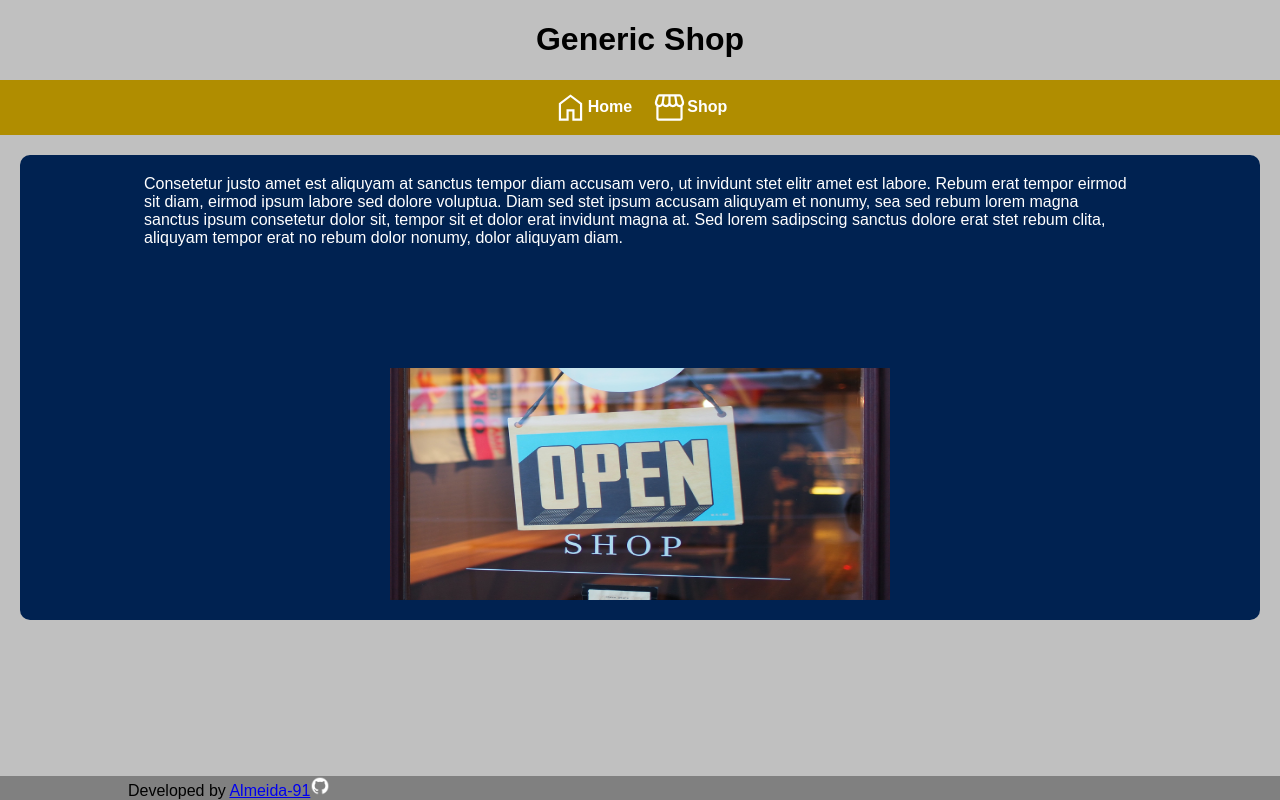
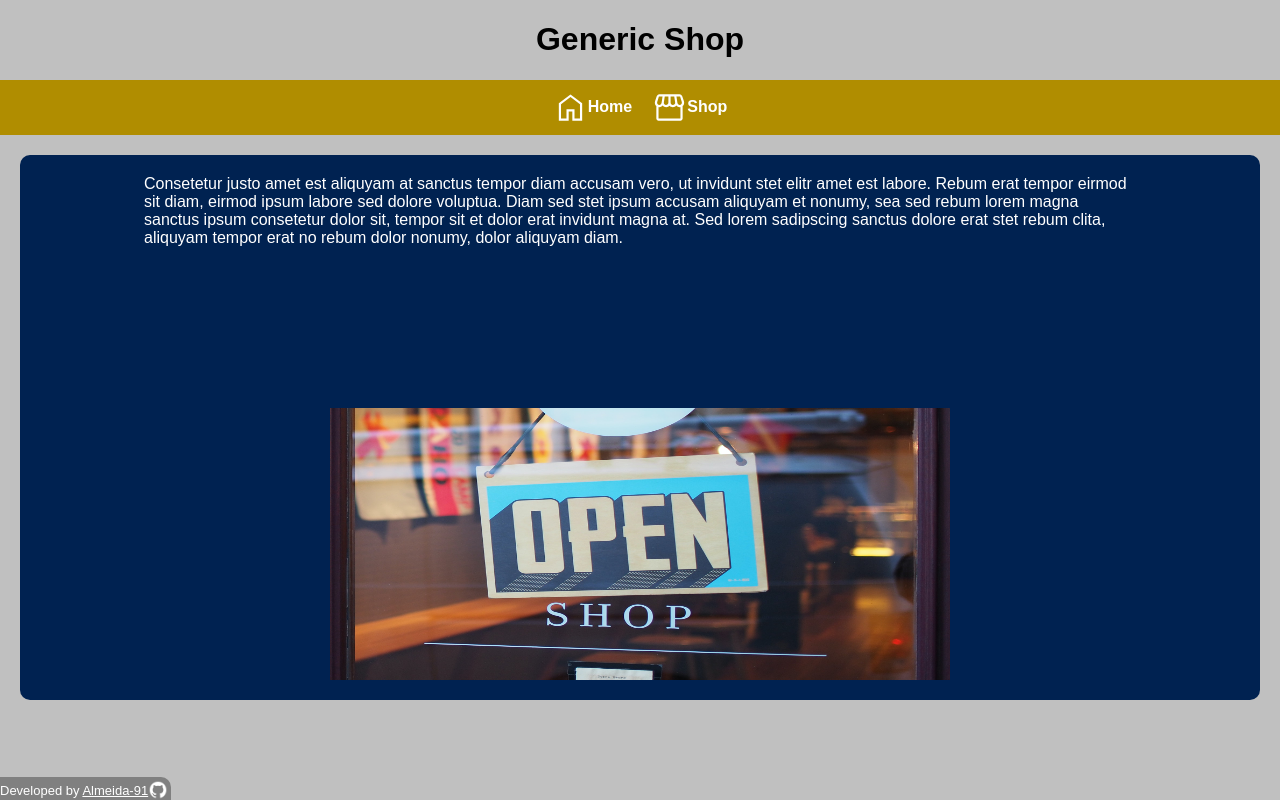
Before and after one commit to almeida-91/shopping-cart, a React (Create React App) app: page / in a window 1280 px wide. Built offline with nearby package versions, Linux system fonts and the light colour scheme; a web font is replaced by a local one.

Commit message:
Edit footer css

```diff
--- a/src/components/Footer.js
+++ b/src/components/Footer.js
@@ -9,8 +9,8 @@ const Footer = () => {
     <div className="footer">
       <p>
         Developed by <a href="https://github.com/almeida-91">Almeida-91</a>
-        <img src={gitIcon} alt="GitHub Icon" />
       </p>
+      <img src={gitIcon} alt="GitHub Icon" />
     </div>
   );
 };
--- a/src/components/footer.css
+++ b/src/components/footer.css
@@ -7,11 +7,23 @@
 .footer {
     display: flex;
     align-items: center;
-    justify-content: center;
     background-color: gray;
     margin-top: auto;
+    justify-content: flex-end;
+    width: fit-content;
+    padding-top: 3px;
+    padding-right: 3px;
+    border-top-right-radius: 10px;
+    color: white;
+
 }
 
 .footer p {
     margin: 0;
+    width: fit-content;
+    font-size: small;
 }
+
+.footer a {
+    color: white;
+}
--- a/src/components/home.css
+++ b/src/components/home.css
@@ -7,7 +7,7 @@ p {
 img {
     height: 50%;
     width: 50%;
-    max-width: 500px;
+    max-width: 500pxg;
     margin: 20px;
 }
 
```
